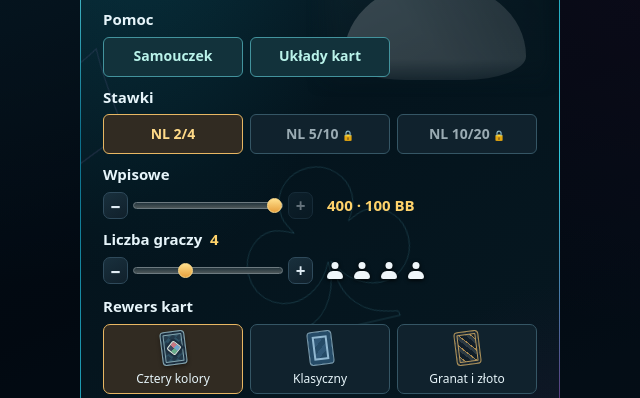
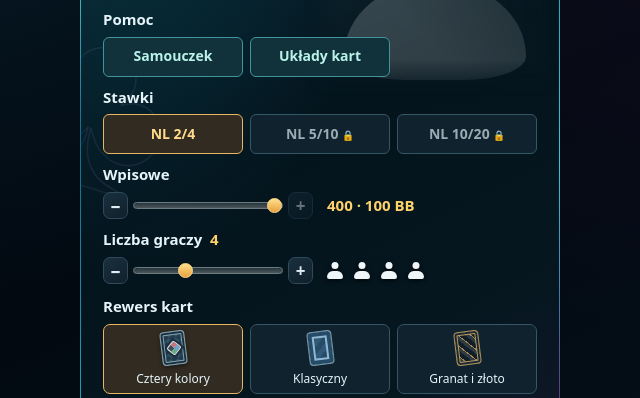
Before and after one commit to WojciechNosalGit/PokerZone, a plain HTML site: page index.html in a window 1280 px wide. Shown: the part 175-573 px from the top of the page, 320-960 px from the left. Drawn offline with Linux system fonts and the light colour scheme.

Commit message:
Move the club outline to the setup dialog edge

```diff
--- a/css/zone.css
+++ b/css/zone.css
@@ -319,8 +319,7 @@ dialog.zone-surface::after {
 }
 
 :is(.dialog-motifs, .page-motifs)::before,
-:is(.dialog-motifs, .page-motifs)::after,
-.setup-center-motif {
+:is(.dialog-motifs, .page-motifs)::after {
   position: absolute;
   color: transparent;
   font-family: "Segoe UI Symbol", system-ui, sans-serif;
@@ -377,7 +376,7 @@ dialog.zone-surface::after {
     --motif-x: 16px;
     --motif-y: 19px;
     --motif-duration: 21s;
-    content: "♦";
+    content: var(--dialog-secondary-suit, "♦");
     inset-inline-start: -0.26em;
     inset-block-start: 18%;
     font-size: clamp(145px, 49cqi, 280px);
@@ -388,8 +387,7 @@ dialog.zone-surface::after {
 
 @media (prefers-reduced-motion: no-preference) {
   :is(.dialog-motifs, .page-motifs)::before,
-  :is(.dialog-motifs, .page-motifs)::after,
-  .setup-center-motif {
+  :is(.dialog-motifs, .page-motifs)::after {
     animation: suit-motif-drift var(--motif-duration) ease-in-out infinite alternate;
   }
 }
@@ -459,18 +457,8 @@ dialog.zone-surface::after {
 }
 
 #game-setup > .dialog-motifs {
+  --dialog-secondary-suit: "♣";
   background: none;
-}
-
-.setup-center-motif {
-  --motif-x: 11px;
-  --motif-y: -9px;
-  --motif-duration: 25s;
-  inset-block-start: 50%;
-  inset-inline-start: 50%;
-  transform: translate(-50%, -50%) rotate(-13deg);
-  font-size: clamp(144px, 60cqi, 275px);
-  -webkit-text-stroke: 1px #6ed3e95e;
 }
 
 .avatar-portrait-frame {
--- a/index.html
+++ b/index.html
@@ -51,7 +51,7 @@
     <section class="panel hand-history" id="hand-history" aria-labelledby="hand-history-title" hidden></section>
   </main>
   <dialog class="setup-dialog zone-dialog zone-surface" id="game-setup" aria-labelledby="setup-title" closedby="none">
-    <span class="dialog-motifs" aria-hidden="true"><span class="setup-center-motif">♣</span></span>
+    <span class="dialog-motifs" aria-hidden="true"></span>
     <div class="avatar-portrait-frame" aria-hidden="true">
       <span class="seat-avatar avatar-portrait" id="setup-portrait"></span>
     </div>
```
